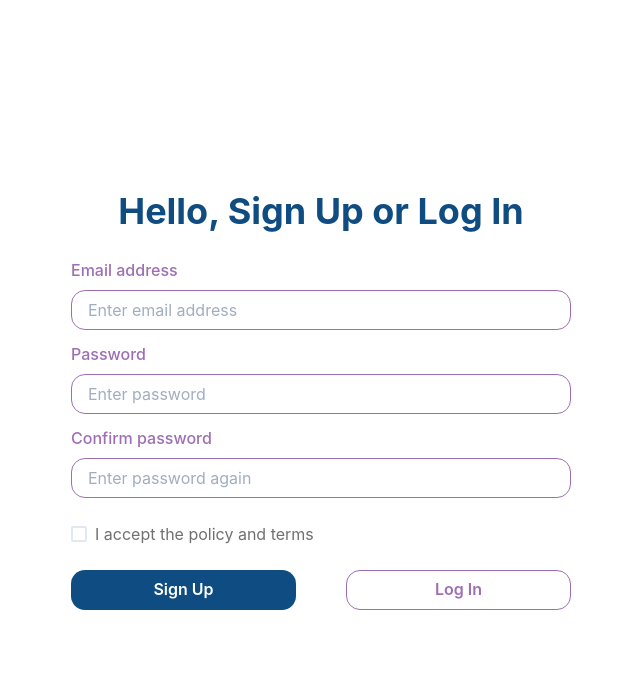
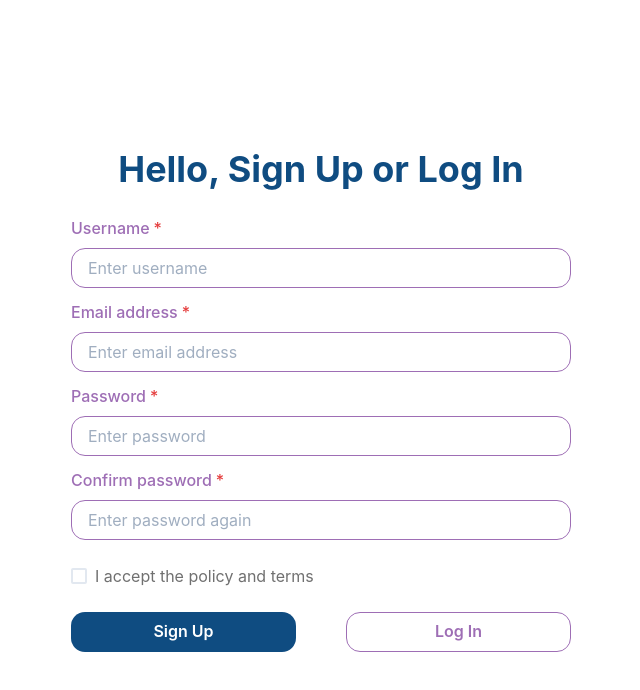
Before and after one commit to DevArcana/SE-ProjectManagement-UI, a React (Create React App) app: page /register in a window 1280 px wide. Shown: the top 690 px of the page, without its empty margins (319-959 px from the left). Built offline with nearby package versions, Linux system fonts and the light colour scheme.

Commit message:
Add basic login and register functionality and validation

```diff
--- a/package.json
+++ b/package.json
@@ -15,11 +15,12 @@
     "@types/react": "^16.9.0",
     "@types/react-dom": "^16.9.0",
     "@types/react-router-dom": "^5.1.6",
+    "axios": "^0.21.1",
     "date-fns": "^2.16.1",
     "framer-motion": "^2.9.4",
     "react": "^17.0.1",
     "react-dom": "^17.0.1",
-    "react-hook-form": "^6.12.2",
+    "react-hook-form": "^6.13.1",
     "react-icons": "^3.0.0",
     "react-router-dom": "^5.2.0",
     "react-scripts": "4.0.1",
@@ -46,5 +47,6 @@
       "last 1 firefox version",
       "last 1 safari version"
     ]
-  }
+  },
+  "proxy": "https://localhost:5001"
 }
--- a/src/App.tsx
+++ b/src/App.tsx
@@ -1,15 +1,28 @@
 import * as React from "react"
 import {RegisterView} from "./authentication/views/RegisterView"
 import {LoginView} from "./authentication/views/LoginView"
+import {login, register} from "./authentication/api/authAPI"
 import {
   Flex,
   ChakraProvider,
+  extendTheme
 } from "@chakra-ui/react"
 
-export const App: React.FC = () => (
-  <ChakraProvider>
-    <Flex height='100vh' alignItems='center' justifyContent='center'>
-      <RegisterView />
-    </Flex>
-  </ChakraProvider>
-)
+const theme = extendTheme({
+  colors: {
+    brand: {
+      100: '#0F4C81',
+      200: '#9E6EB5',
+    },
+  },
+})
+
+export const App: React.FC = () => {
+  return (
+    <ChakraProvider theme={theme}>
+      <Flex height='100vh' alignItems='center' justifyContent='center'>
+        <RegisterView />
+      </Flex>
+    </ChakraProvider>
+  )
+}
--- /dev/null
+++ b/src/authentication/api/authAPI.ts
@@ -0,0 +1,22 @@
+import axios from 'axios';
+
+export const login = (username: string, password: string): Promise<string | null> => (
+    axios
+        .post('api/authenticate/login', {
+            username,
+            password
+        })
+        .then(response => response.data)
+        .catch(() => null)
+)
+
+export const register = (username: string, email: string, password: string): Promise<string | null> => (
+    axios
+        .post('api/authenticate/register', {
+            username,
+            email,
+            password
+        })
+        .then(response => response.data)
+        .catch(() => null)
+)
--- a/src/authentication/components/RegisterForm.tsx
+++ b/src/authentication/components/RegisterForm.tsx
@@ -5,44 +5,88 @@ import {
     Input,
     FormControl,
     FormLabel,
+    FormErrorMessage,
     Checkbox
 } from "@chakra-ui/react"
+import { useForm } from 'react-hook-form';
+import { register as appRegister } from '../api/authAPI';
+
+interface Inputs {
+    username: string,
+    email: string,
+    password: string,
+    confirmPassword: string,
+    checked: boolean
+};
 
 export const RegisterForm: React.FC = () => {
+    const { register, handleSubmit, errors } = useForm<Inputs>();
+    const onSubmit = (data: Inputs) => {
+        console.log(data);
+        console.log(appRegister(data.username, data.email, data.password));
+    }
+
     return (
-        <form style={{width: '100%'}}>
-            <FormControl>
+        <form style={{width: '100%'}} onSubmit={handleSubmit(onSubmit)}>
+            <FormControl isInvalid={!!(errors.username)} isRequired>
+                <FormLabel color='#9E6EB5'>Username</FormLabel>
+                <Input
+                    name='username'
+                    type='text'
+                    placeholder='Enter username'
+                    borderColor='#9E6EB5'
+                    focusBorderColor='#9E6EB5'
+                    borderRadius={14}
+                    ref={register({ required: true })}
+                    />
+                <FormErrorMessage>This field is required!</FormErrorMessage>
+            </FormControl>
+            <FormControl mt={3} isInvalid={!!(errors.email)} isRequired>
                 <FormLabel color='#9E6EB5'>Email address</FormLabel>
                 <Input
+                    name='email'
                     type='email'
                     placeholder='Enter email address'
                     borderColor='#9E6EB5'
                     focusBorderColor='#9E6EB5'
-                    borderRadius={14}/>
+                    borderRadius={14}
+                    ref={register({ required: true })}/>
+                <FormErrorMessage>This field is required!</FormErrorMessage>
             </FormControl>
-            <FormControl mt={3}>
+            <FormControl mt={3} isInvalid={!!(errors.password)} isRequired>
                 <FormLabel color='#9E6EB5'>Password</FormLabel>
                 <Input
+                    name='password'
                     type='password'
                     placeholder='Enter password'
                     borderColor='#9E6EB5'
                     focusBorderColor='#9E6EB5'
-                    borderRadius={14}/>
+                    borderRadius={14}
+                    ref={register({ required: true })}/>
+                <FormErrorMessage>This field is required!</FormErrorMessage>
             </FormControl>
-            <FormControl mt={3}>
+            <FormControl mt={3} isInvalid={!!(errors.confirmPassword)} isRequired>
                 <FormLabel color='#9E6EB5'>Confirm password</FormLabel>
                 <Input
+                    name='confirmPassword'
                     type='password'
                     placeholder='Enter password again'
                     borderColor='#9E6EB5'
                     focusBorderColor='#9E6EB5'
-                    borderRadius={14}/>
+                    borderRadius={14}
+                    ref={register({ required: true })}/>
+                <FormErrorMessage>This field is required!</FormErrorMessage>
             </FormControl>
-            <Checkbox
-                my={6}
-                color='#707070'>I accept the policy and terms</Checkbox>
+            <FormControl my={6} isInvalid={!!(errors.checked)} isRequired>
+                <Checkbox
+                    name='checked'
+                    color='#707070'
+                    ref={register({ required: true })}>I accept the policy and terms</Checkbox>
+                <FormErrorMessage>This field is required!</FormErrorMessage>
+            </FormControl>
             <Flex justifyContent='space-between'>
                 <Button
+                    type='submit'
                     width='45%'
                     borderRadius={14}
                     bgColor='#0F4C81'
@@ -60,7 +104,7 @@ export const RegisterForm: React.FC = () => {
                     color='#9E6EB5'
                     _hover={{ bgColor: '#FFFFFF',
                             transform: 'scale(1.02)'}}
-                    _active={{ bgColor: '#584c4c',
+                    _active={{ bgColor: '#FFFFFF',
                             transform: 'scale(1.02)'}}>Log In</Button>
             </Flex>
         </form>
```
Also changed, not shown: src/authentication/components/LoginForm.tsx (+28 -7 lines), src/authentication/context/AuthProvider.tsx (added, +8 -0 lines), 1 other file (tests, documents, lock files or other folders).
